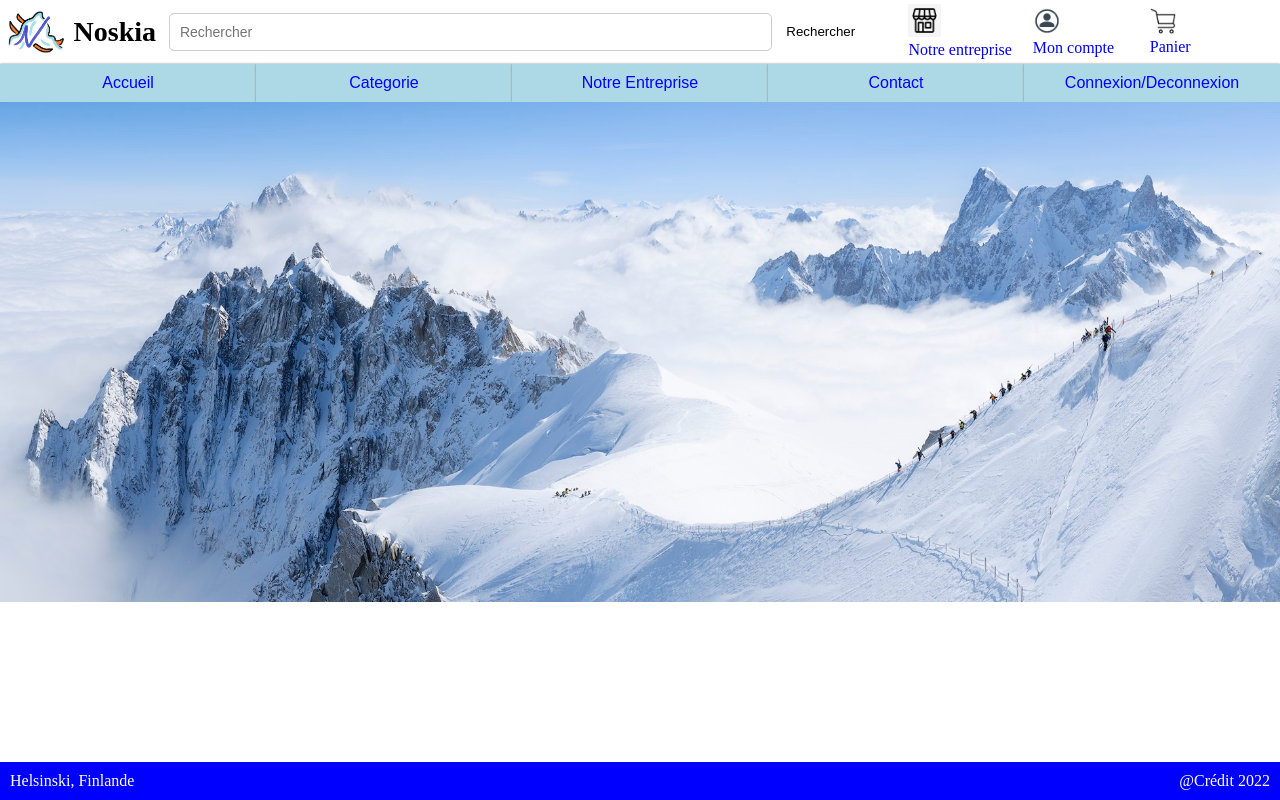
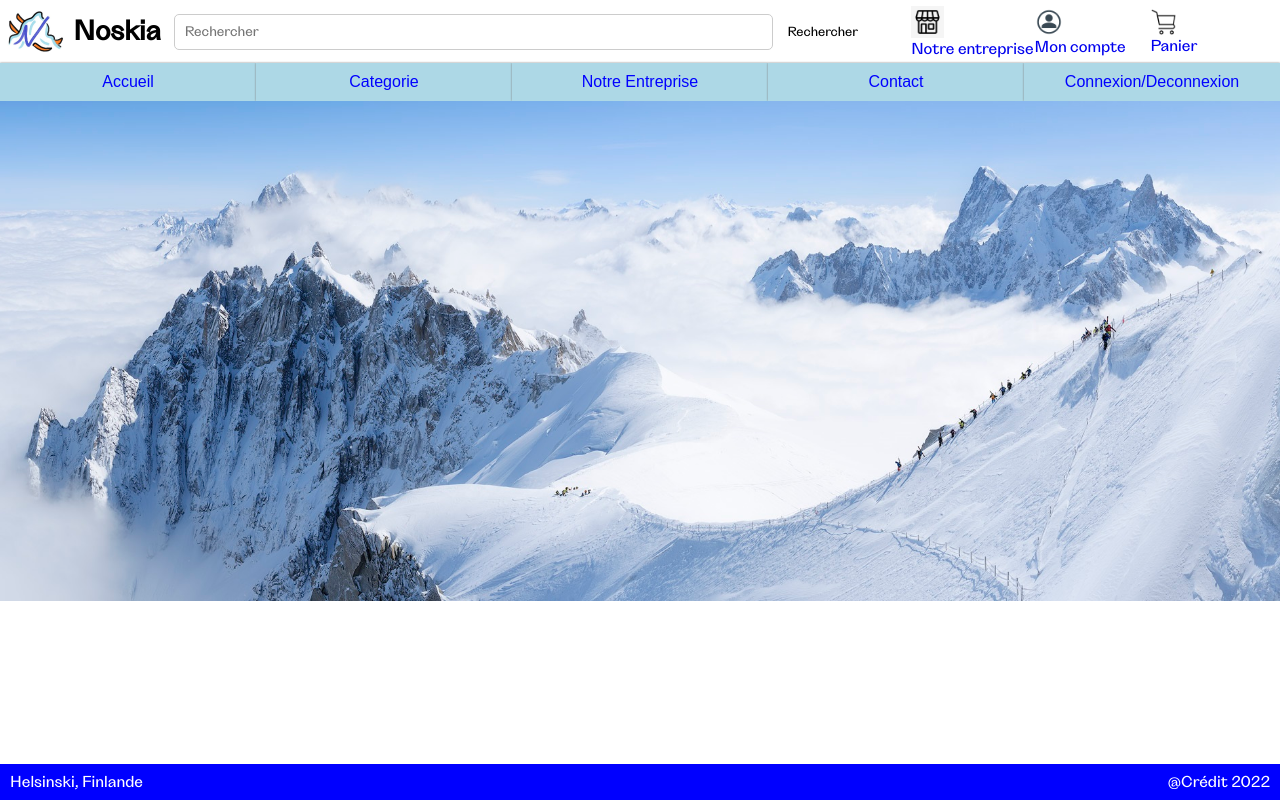
Before and after one commit to IUT-Blagnac/sae3-01-devapp-g1a-2, a PHP site: page /Index/index.php in a window 1280 px wide. Run offline with PHP 8.4, Linux system fonts and the light colour scheme.

Commit message:
Ajout police du site

```diff
--- a/Applications/Web/Menu.php
+++ b/Applications/Web/Menu.php
@@ -11,9 +11,19 @@
     </head>
 
 <body>
+<style>
+  @font-face {
+    font-family: 'grottamedium';
+    src: url('../font/grotta-medium-webfont.woff2') format('woff2'),
+        url('../font/grotta-medium-webfont.woff') format('woff');
+    font-weight: normal;
+    font-style: normal;
+  }
+  * {
+    font-family: 'grottamedium';
+  }
+</style>
 <header>
-
-
 <div class="header">
   <a href="../Index/index.php"><img src="../Image/logo.png" alt="Logo" class="logo"></a>
   <span class="title">Noskia</span>
```
Also changed, not shown: Applications/Web/font/grotta-medium-webfont.woff (added), Applications/Web/font/grotta-medium-webfont.woff2 (added).
